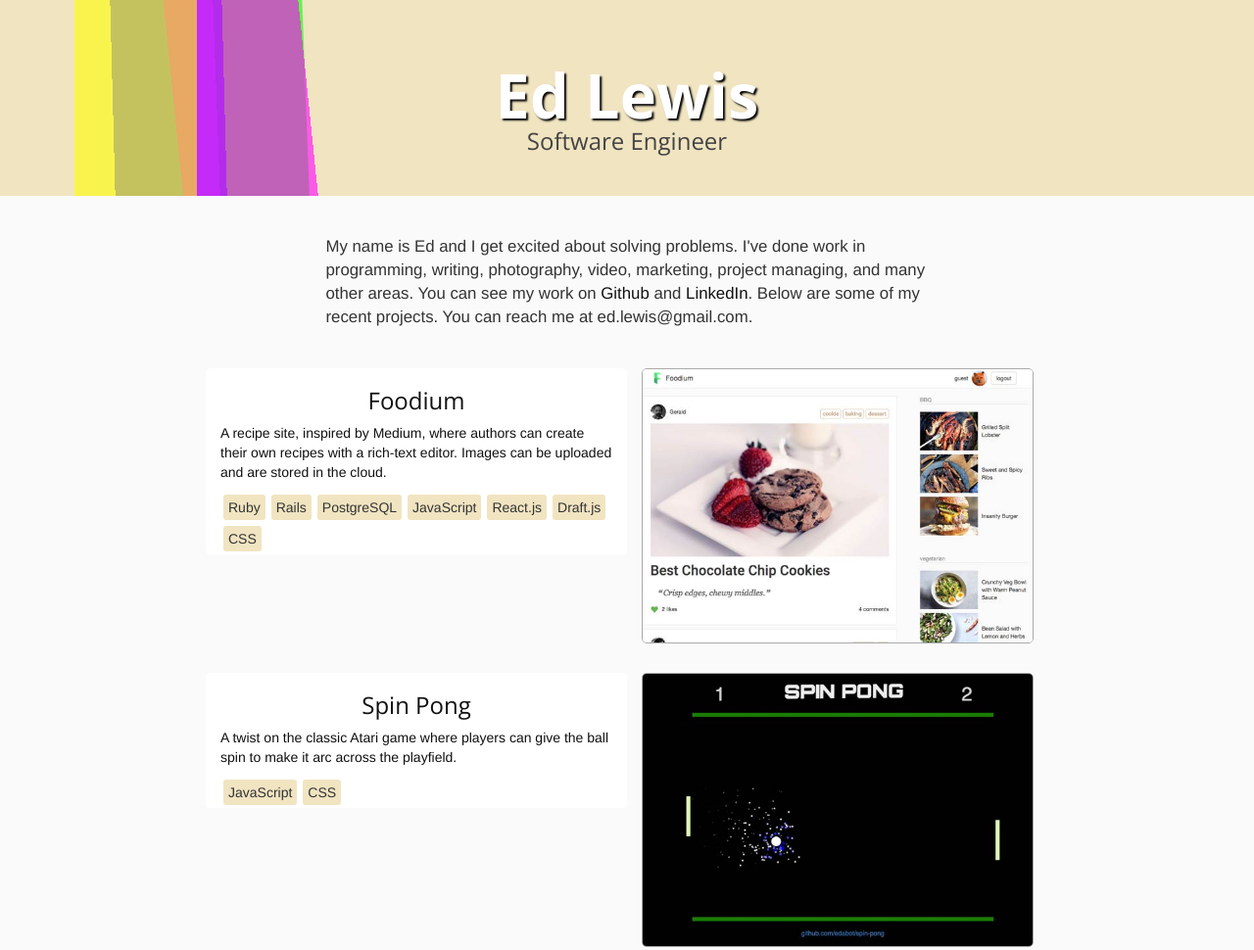
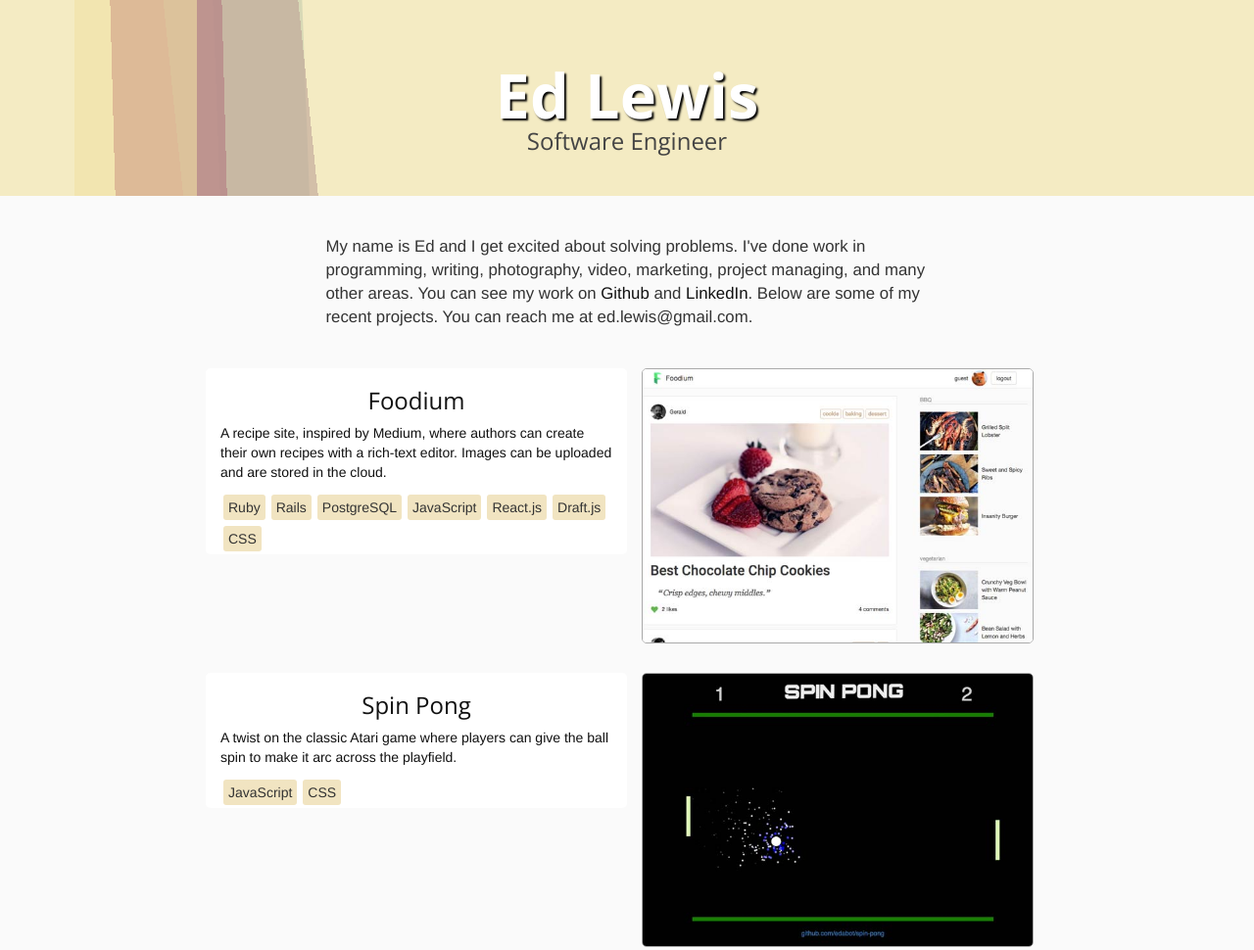
Before and after one commit to edabot/edabot.github.io, a plain HTML site: page index.html in a window 1280 px wide. Shown: the top 970 px of the page at 98% size. Drawn offline with nearby package versions, Linux system fonts and the light colour scheme.

Commit message:
text better

```diff
--- a/bars.css
+++ b/bars.css
@@ -50,7 +50,7 @@
 }
 
 .bar1 {
-  background-color: rgba(0,255,0,0.6);
+  background-color: rgba(197,206,174,0.6);
   transform: rotateZ(10deg);
   animation-duration: 17s;
   animation-name: pulse1;
@@ -58,7 +58,7 @@
 }
 
 .bar2 {
-  background-color: rgba(50,50,255,0.7);
+  background-color: rgba(171,82,107,0.7);
   transform: rotateZ(10deg);
   animation-duration: 19s;
   animation-name: pulse2;
@@ -66,7 +66,7 @@
 }
 
 .bar3 {
-  background-color: rgba(255,0,255,0.6);
+  background-color: rgba(188,162,151,0.6);
   transform: rotateZ(10deg);
   animation-duration: 25s;
   animation-name: pulse3;
@@ -74,7 +74,7 @@
 }
 
 .bar4 {
-  background-color: rgba(255,255,0,0.6);
+  background-color: rgba(240,226,164,0.6);
   animation-duration: 23s;
   animation-name: pulse4;
   width: 11%;
--- a/home.css
+++ b/home.css
@@ -1,6 +1,6 @@
 .jumbotron {
   height: 200px;
-  background-color: #F1E4C1;
+  background-color: #F4EBC3;
   overflow: hidden;
 }
 
--- a/index.html
+++ b/index.html
@@ -133,7 +133,7 @@
             <h2>IGN Ratings</h2>
             <p>
               Settling an argument online with the power of web scraping
-              and
+              and interactive charts.
             </p>
           </a>
           <div class="tags">
```
